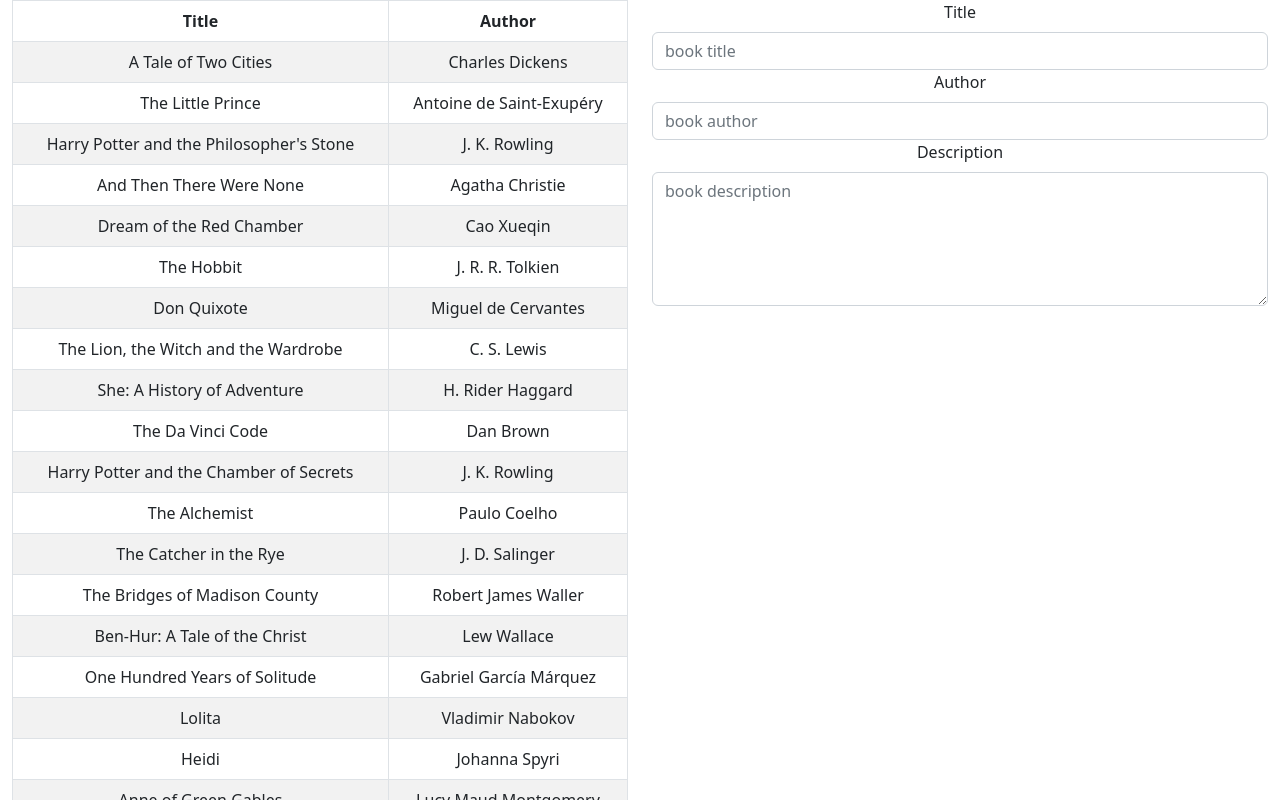
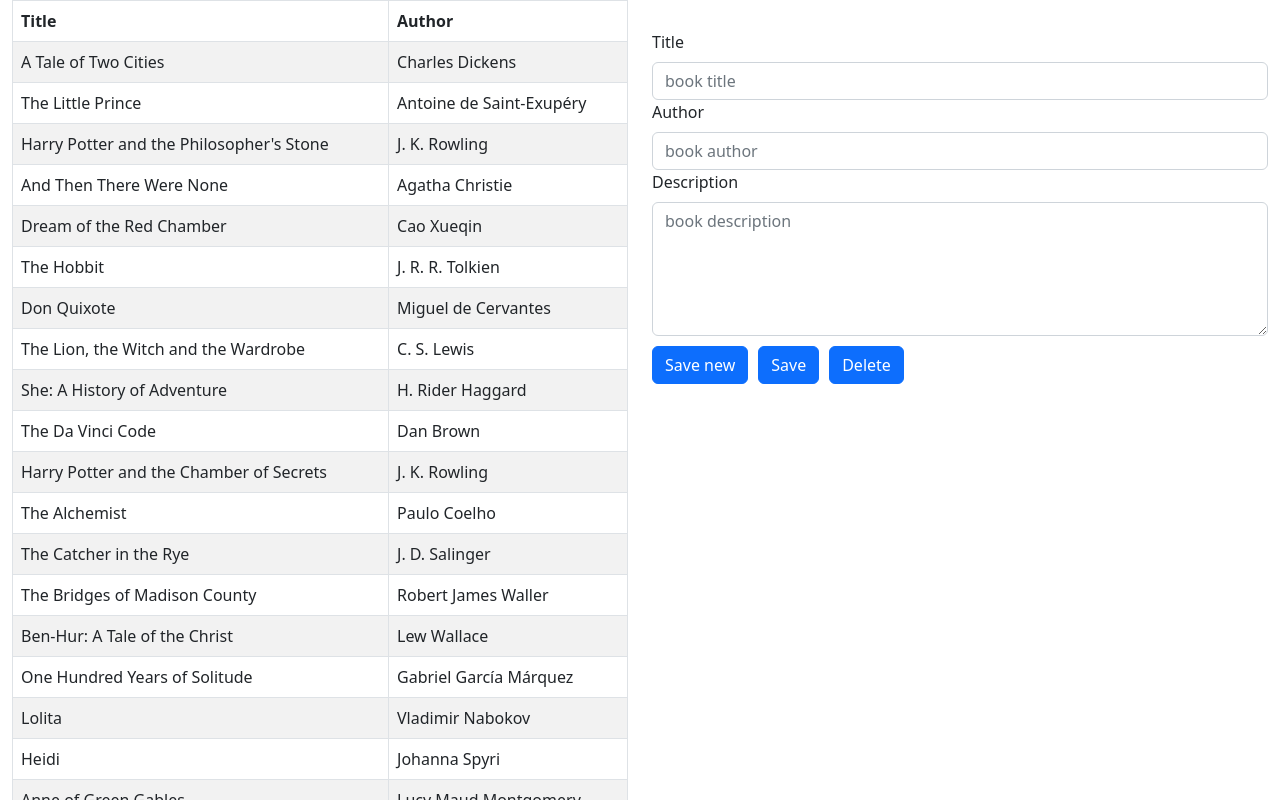
Before and after one commit to jutunen/books, a React (Create React App) app in the folder client/: page / in a window 1280 px wide. Shown: the top 800 px of the page. Built offline with nearby package versions, Linux system fonts and the light colour scheme.

Commit message:
added styles, form buttons

```diff
--- a/client/src/App.css
+++ b/client/src/App.css
@@ -1,38 +1,16 @@
-.App {
-  text-align: center;
+.app_left_col {
+  height: 100vh;
+  overflow-y: auto;
 }
 
-.App-logo {
-  height: 40vmin;
-  pointer-events: none;
+.app_right_col {
+  height: 100vh;
 }
 
-@media (prefers-reduced-motion: no-preference) {
-  .App-logo {
-    animation: App-logo-spin infinite 20s linear;
+/* bootstrap lg breakpoint = 992px */
+@media (max-width: 991px) {
+  .app_left_col,
+  .app_right_col {
+    height: 50vh;
   }
 }
-
-.App-header {
-  background-color: #282c34;
-  min-height: 100vh;
-  display: flex;
-  flex-direction: column;
-  align-items: center;
-  justify-content: center;
-  font-size: calc(10px + 2vmin);
-  color: white;
-}
-
-.App-link {
-  color: #61dafb;
-}
-
-@keyframes App-logo-spin {
-  from {
-    transform: rotate(0deg);
-  }
-  to {
-    transform: rotate(360deg);
-  }
-}
--- a/client/src/App.tsx
+++ b/client/src/App.tsx
@@ -10,10 +10,10 @@ function App() {
     <div className='App'>
       <Container fluid>
         <Row>
-          <Col xs={12} md={6}>
+          <Col xs={12} lg={6} className='app_left_col'>
             <BookTable />
           </Col>
-          <Col xs={12} md={6}>
+          <Col xs={12} lg={6} className='app_right_col'>
             <BookForm />
           </Col>
         </Row>
--- a/client/src/components/BookForm.tsx
+++ b/client/src/components/BookForm.tsx
@@ -1,7 +1,8 @@
 import React, { useState, useContext, useEffect } from 'react';
-import { Form } from 'react-bootstrap';
+import { Form, Button } from 'react-bootstrap';
 import { StoreContext } from '../Store';
 import { observer } from 'mobx-react-lite';
+import '../styles/BookForm.css';
 
 function BookForm() {
   const [title, setTitle] = useState('');
@@ -26,7 +27,7 @@ function BookForm() {
   }, [store, store.selectedBookId]);
 
   return (
-    <Form>
+    <Form id='bookform'>
       <Form.Group>
         <Form.Label>Title</Form.Label>
         <Form.Control
@@ -56,7 +57,7 @@ function BookForm() {
       <Form.Group>
         <Form.Label>Description</Form.Label>
         <Form.Control
-          as="textarea"
+          as='textarea'
           rows={5}
           type='string'
           placeholder='book description'
@@ -68,6 +69,9 @@ function BookForm() {
           {errorMsg_1}
         </Form.Control.Feedback>
       </Form.Group>
+      <Button variant='primary'>Save new</Button>
+      <Button variant='primary'>Save</Button>
+      <Button variant='primary'>Delete</Button>
     </Form>
   );
 }
--- /dev/null
+++ b/client/src/styles/BookForm.css
@@ -0,0 +1,8 @@
+#bookform {
+  margin-top: 30px;
+}
+
+#bookform button {
+  margin-top: 10px;
+  margin-right: 10px;
+}
```
